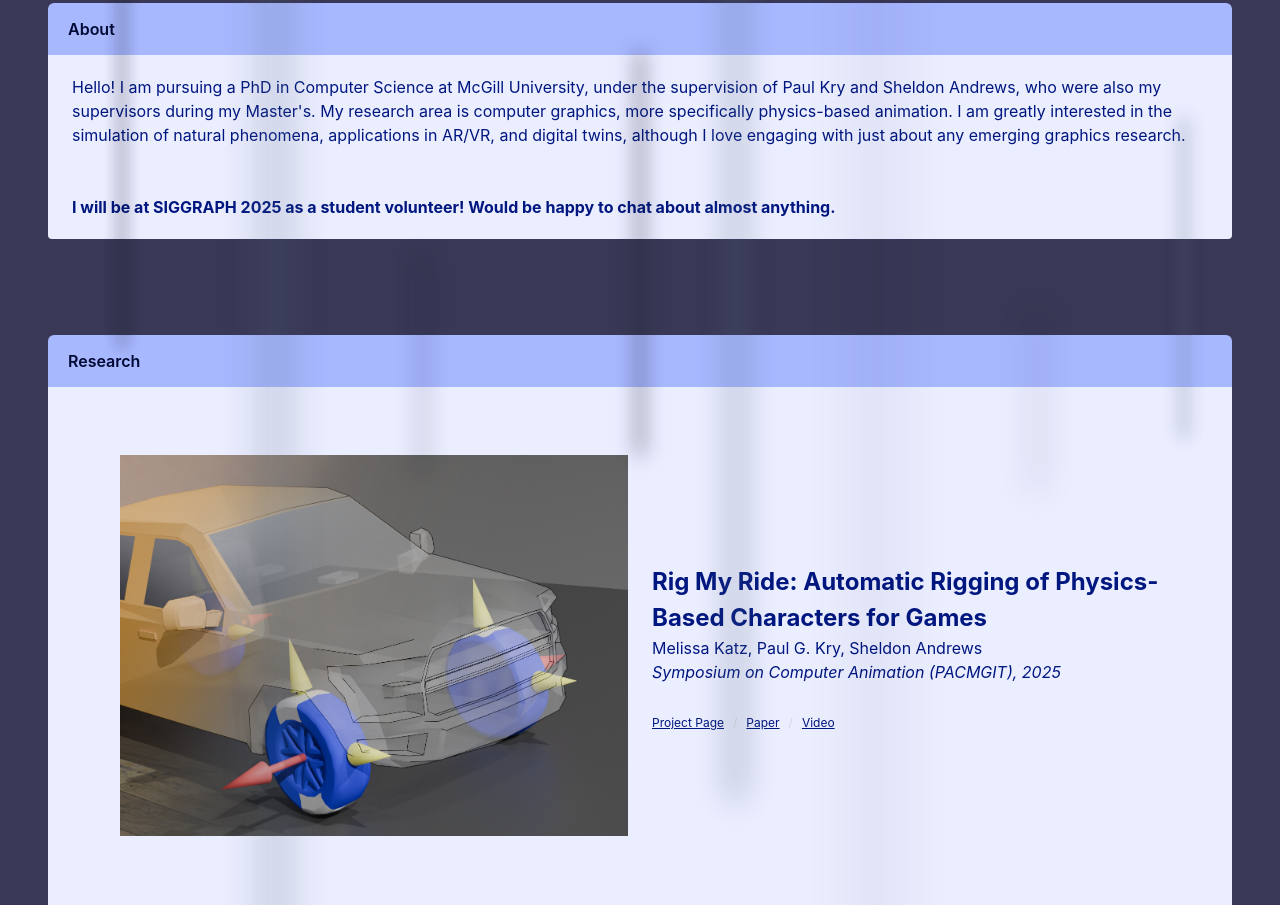
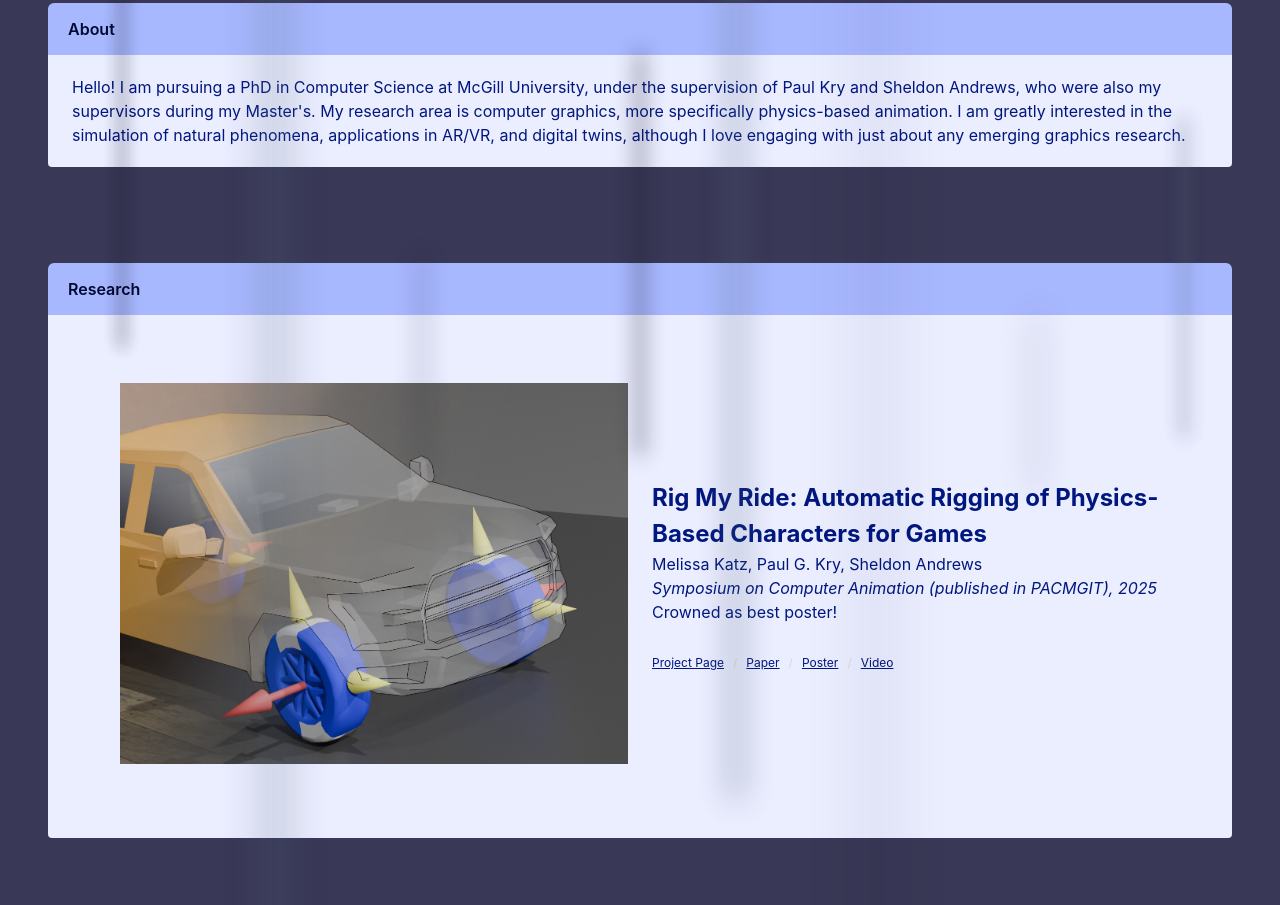
Before and after one commit to Melissa2661/Melissa2661.github.io, a plain HTML site: page index.html in a window 1280 px wide. Shown: the part 347-1252 px from the top of the page. Drawn offline with nearby package versions, Linux system fonts and the light colour scheme.

Commit message:
Added poster to RMR

```diff
--- a/index.html
+++ b/index.html
@@ -71,8 +71,6 @@
         My research area is computer graphics, more specifically physics-based animation.
         I am greatly interested in the simulation of natural phenomena, applications in AR/VR, and digital twins,
         although I love engaging with just about any emerging graphics research.
-        <br><br><br>
-        <b>I will be at SIGGRAPH 2025 as a student volunteer! Would be happy to chat about almost anything.  </b>
         </div>
       </div>
     </div>
@@ -94,7 +92,8 @@
               </div>
               <div style="padding-bottom: 30px;">
                 Melissa Katz, Paul G. Kry, Sheldon Andrews <br>
-                <i>Symposium on Computer Animation (PACMGIT), 2025</i>
+                <i>Symposium on Computer Animation (published in PACMGIT), 2025</i> <br>
+                Crowned as best poster!
               </div>
 
               <nav class="breadcrumb is-left is-small" aria-label="breadcrumbs">
@@ -107,6 +106,11 @@
                   <li>
                     <a href="pdf/Katz_2025_Rig-My-Ride.pdf">
                       <span>Paper</span>
+                    </a>
+                  </li>
+                  <li>
+                    <a href="pdf/Katz_2025_Rig-My-Ride_Poster.pdf">
+                      <span>Poster</span>
                     </a>
                   </li>
                   <li>
```
Also changed, not shown: 1 other file.
